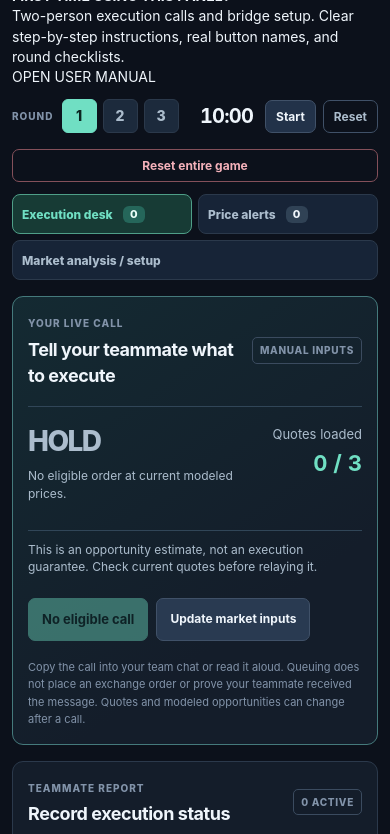
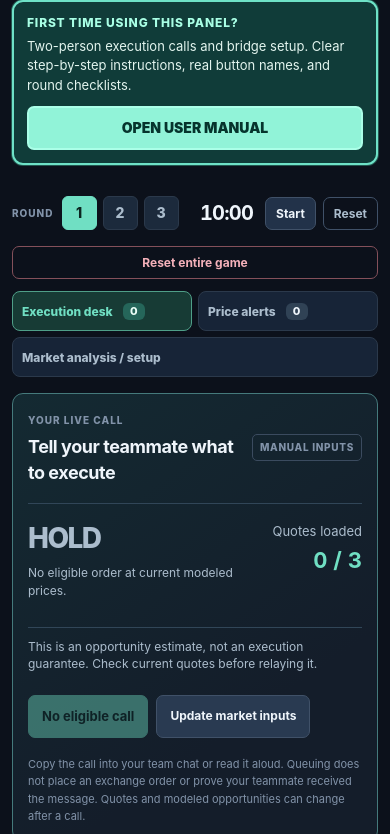
Before and after one commit to ABCPeter123/HRT-Game, a website with bundled scripts: page baskets/index.html in a window 390 px wide. Shown: the part 86-920 px from the top of the page. Built offline with nearby package versions, Linux system fonts and the light colour scheme.

Commit message:
Add prominent responsive manual launch banner to baskets

```diff
--- a/baskets/styles.css
+++ b/baskets/styles.css
@@ -138,3 +138,12 @@
 a.manual-shortcut{display:inline-flex;align-items:center;justify-content:center;gap:6px;margin:5px 10px 5px 0;padding:7px 10px;border-radius:7px;border:1px solid #327f70;background:#173a35;color:#87ead4;font-size:12px;line-height:1.35;font-weight:750;letter-spacing:0;text-decoration:none;max-width:100%;white-space:normal}
 a.manual-shortcut:hover{background:#26574b;border-color:#72dfc4;color:#f3fffb}
 a.manual-shortcut:focus-visible{outline:2px solid #79e8d0;outline-offset:2px}
+
+/* First-visit guide banner. The complete manual is HTML, not a raw README. */
+.manual-callout{display:flex;align-items:center;justify-content:space-between;gap:16px;margin:14px 0 19px;padding:15px 18px;background:#103c39;border:2px solid #6ee2c7;border-radius:11px;box-shadow:0 0 0 1px #23564f}
+.manual-callout-text{min-width:0}.manual-callout-text strong{display:block;color:#a9ffe5;font-size:12px;font-weight:800;letter-spacing:.07em;line-height:1.4}
+.manual-callout-text p{margin:5px 0 0;color:#e3f5ef;font-size:13px;line-height:1.5;max-width:65ch}
+a.manual-callout-button{display:inline-flex;align-items:center;justify-content:center;flex:none;min-height:44px;padding:11px 17px;color:#06342d!important;background:#91f3d8;border:2px solid #abffe8;border-radius:7px;font-size:14px;font-weight:900;line-height:1.3;text-decoration:none;white-space:nowrap}
+a.manual-callout-button:hover{background:#bdffe9;color:#04291f!important}
+a.manual-callout-button:focus-visible{outline:3px solid #fff;outline-offset:3px}
+@media(max-width:700px){.manual-callout{flex-direction:column;align-items:stretch;gap:11px;padding:13px}.manual-callout-button{width:100%;text-align:center}}
```
